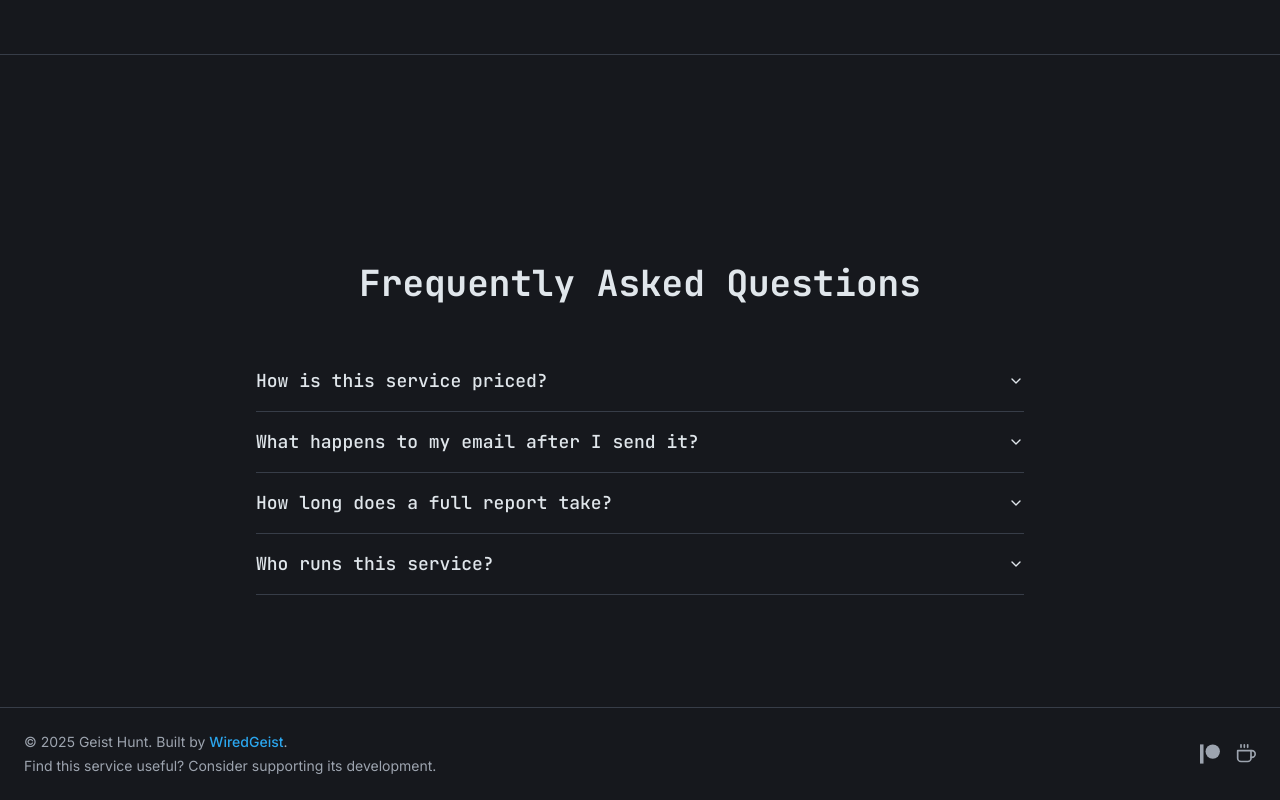
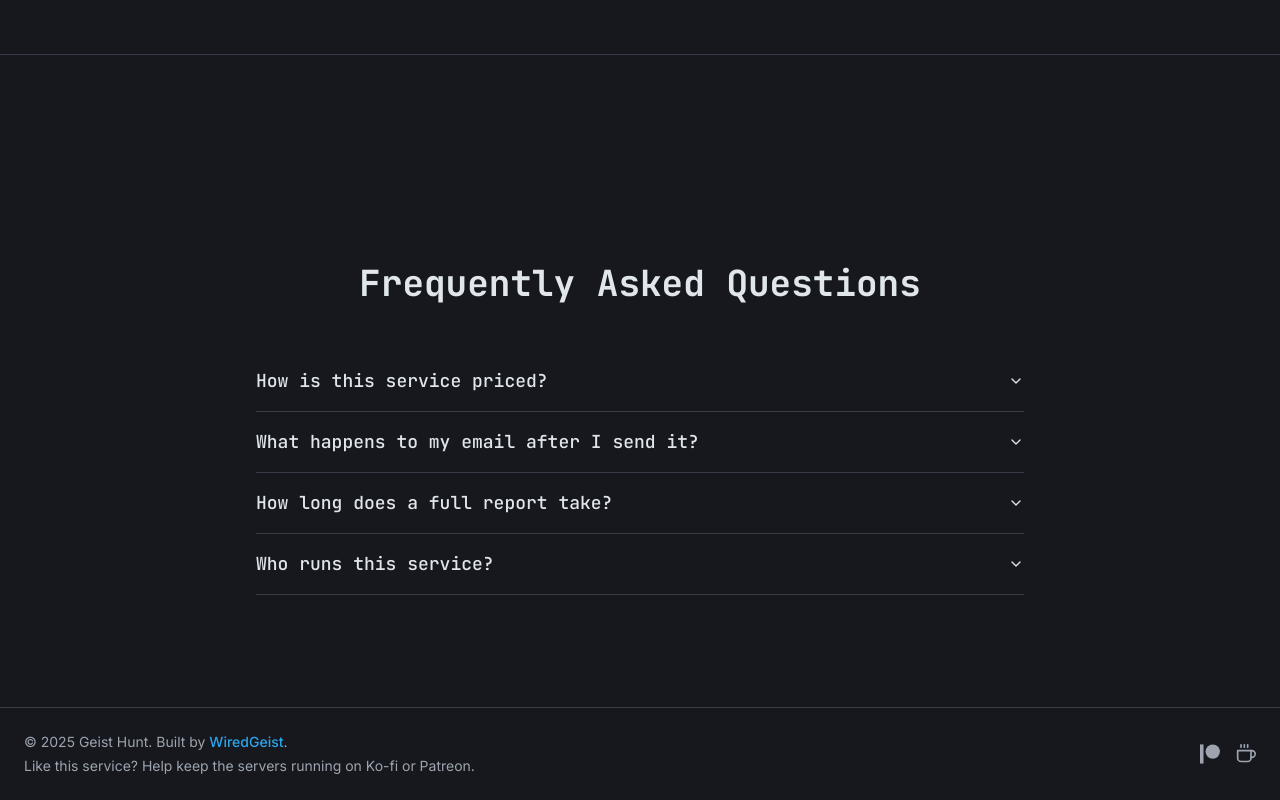
Before and after one commit to mailgestalt-tech/mailhunter, a Next.js app: page / in a window 1280 px wide. Shown: the part 2969-3769 px from the top of the page. Built offline with nearby package versions, Linux system fonts and the light colour scheme.

Commit message:
Update footer.tsx

```diff
--- a/src/components/footer.tsx
+++ b/src/components/footer.tsx
@@ -37,7 +37,7 @@ export function Footer() {
             </Link>.
           </p>
           <p className="mt-1">
-            Find this service useful? Consider supporting its development.
+            Like this service? Help keep the servers running on Ko-fi or Patreon.
           </p>
         </div>
 
```
